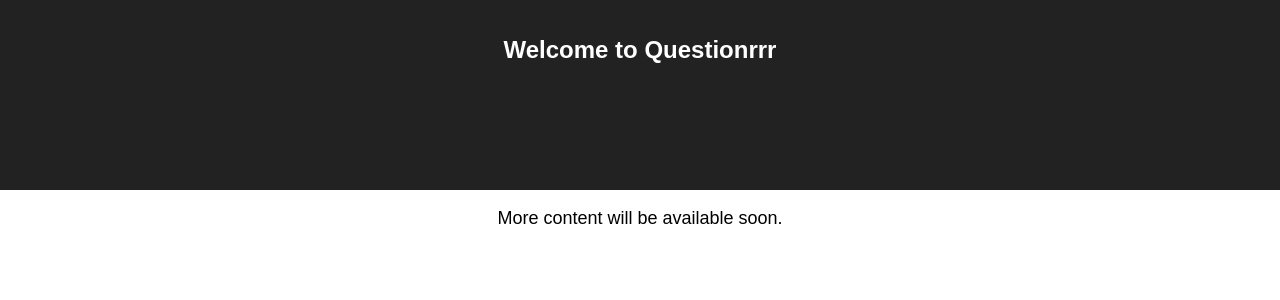
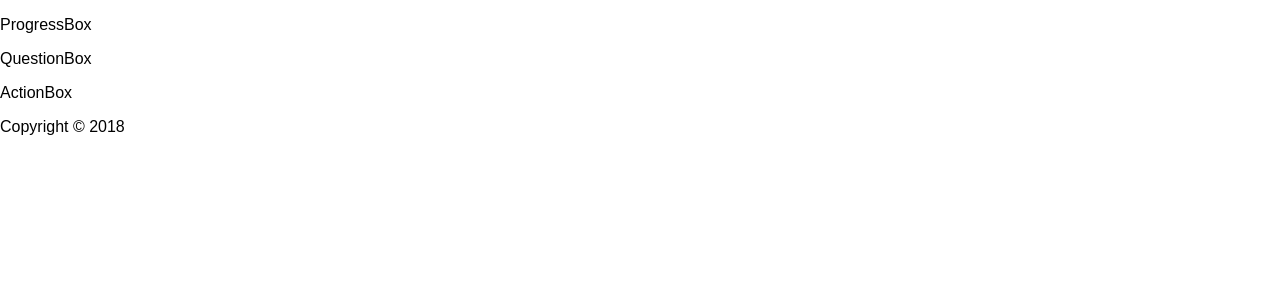
Before and after one commit to alextselegidis/questionful, a React (Create React App) app: page / in a window 1280 px wide. Shown: the top 300 px of the page. Built offline with nearby package versions, Linux system fonts and the light colour scheme.

Commit message:
Added basic app components and integrated them in the App container

```diff
--- /dev/null
+++ b/src/ActionBox.js
@@ -0,0 +1,10 @@
+import React, {Component} from 'react';
+import './ActionBox.css';
+
+class ActionBox extends Component {
+    render() {
+        return <p>ActionBox</p>
+    }
+}
+
+export default ActionBox;
--- a/src/App.js
+++ b/src/App.js
@@ -1,16 +1,61 @@
-import React, { Component } from 'react';
+import React, {Component} from 'react';
+import ProgressBox from './ProgressBox';
+import QuestionBox from './QuestionBox';
+import ActionBox from './ActionBox';
 import './App.css';
 
+const config = require('./questionrrr.json');
+
 class App extends Component {
+    state = {
+        config: config,
+        question: null,
+        message: {
+            type: '',
+            text: ''
+        }
+    };
+
+    api = {
+        showMessage: (text, type = 'success') => {
+            this.setState({
+                message: {
+                    type,
+                    text
+                }
+            });
+        },
+        updateState: (newState) => {
+            this.setState(newState)
+        }
+    };
+
+    componentDidMount() {
+        if (!this.state.config) {
+            this.api.showMessage('No configuration provided!', 'error');
+            return;
+        }
+
+        if (!this.state.question) {
+            this.api.updateState({question: this.state.config.questions[0]});
+        }
+    }
+
     render() {
+        const props = {
+            state: this.state,
+            api: this.api
+        };
+
         return (
-      <div className="App">
-        <header className="App-header">
-          <h1 className="App-title">Welcome to Questionrrr</h1>
+            <div>
+                <header>
+                    <ProgressBox {...props} />
                 </header>
-        <p className="App-intro">
-          More content will be available soon.
-        </p>
+                <p className={this.state.message.type}>{this.state.message.text}</p>
+                <QuestionBox {...props} />
+                <ActionBox {...props} />
+                <footer>Copyright &copy; {(new Date()).getFullYear()}</footer>
             </div>
         );
     }
--- /dev/null
+++ b/src/ProgressBox.js
@@ -0,0 +1,10 @@
+import React, {Component} from 'react';
+import './ProgressBox.css';
+
+class ProgressBox extends Component {
+    render() {
+        return <p>ProgressBox</p>
+    }
+}
+
+export default ProgressBox;
--- /dev/null
+++ b/src/QuestionBox.js
@@ -0,0 +1,10 @@
+import React, {Component} from 'react';
+import './QuestionBox.css';
+
+class QuestionBox extends Component {
+    render() {
+        return <p>QuestionBox</p>
+    }
+}
+
+export default QuestionBox;
--- a/src/index.css
+++ b/src/index.css
@@ -1,5 +1,5 @@
 body {
-  margin: 0;
-  padding: 0;
-  font-family: sans-serif;
+    margin: 0;
+    padding: 0;
+    font-family: sans-serif;
 }
```
Also changed, not shown: src/ActionBox.css (added), src/ProgressBox.css (added), src/QuestionBox.css (added), 1 other file (tests, documents, lock files or other folders). Lines whose indentation alone changed are shown as unchanged.
